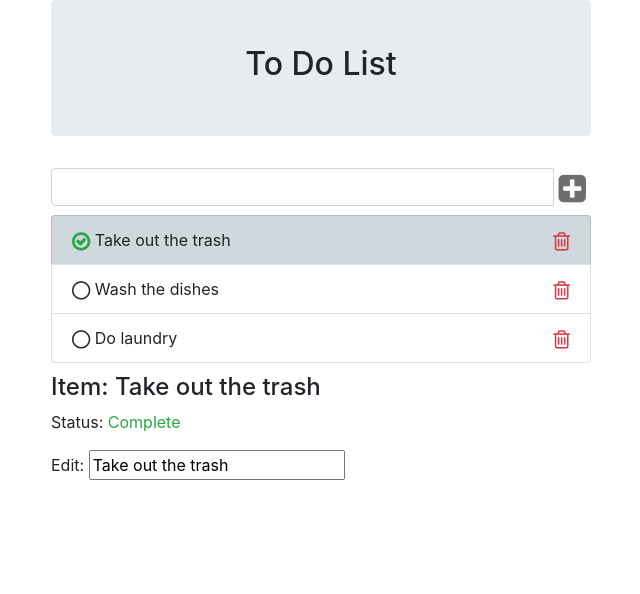
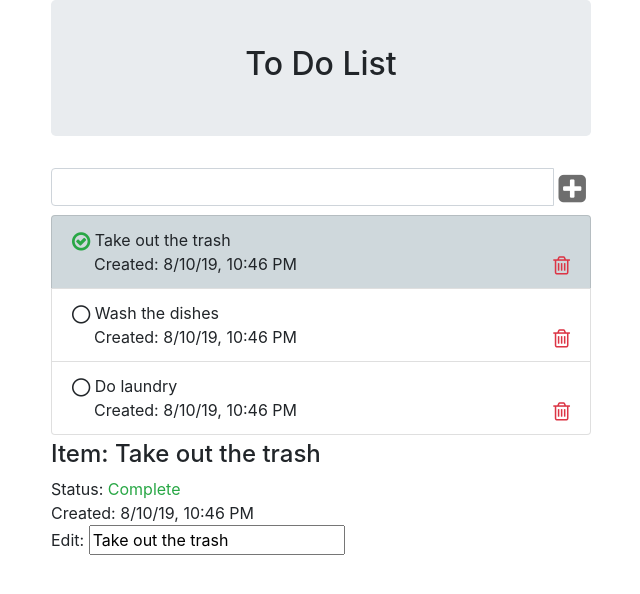
Before and after one commit to kevinlj246/todo-list, an Angular app in the folder todo-app/: page / in a window 1280 px wide. Both pictures are taken after a click on the element 400 px from the left and 240 px from the top of the page. Shown: the top 594 px of the page, without its empty margins (319-959 px from the left). Built offline with nearby package versions, Linux system fonts and the light colour scheme.

Commit message:
Added created date

```diff
--- a/todo-app/src/app/item/item.component.ts
+++ b/todo-app/src/app/item/item.component.ts
@@ -9,7 +9,8 @@ export class ItemComponent implements OnInit {
 
   constructor(
     public name: string,
-    public isToggled: boolean) { }
+    public isToggled: boolean,
+    public createdDate: number) { }
 
   ngOnInit() {
   }
--- a/todo-app/src/app/todo/todo.component.css
+++ b/todo-app/src/app/todo/todo.component.css
@@ -12,3 +12,6 @@
   .fa-plus-square {
       color: #6E6E6E
   }
+  .div {
+    margin:5px 0px;
+  }
--- a/todo-app/src/app/todo/todo.component.html
+++ b/todo-app/src/app/todo/todo.component.html
@@ -20,16 +20,19 @@
                 <i class="fa fa-lg" [ngClass]="item.isToggled?'fa-check-circle-o':'fa-circle-thin'"></i>
             </span>
             {{item.name}}
-            <span class="hover-cursor text-danger pull-right" (click)="deleteItem(item)">
-                <i class="fa fa-trash-o fa-lg"></i>
-            </span>
+            <div style="margin-left: 22px">Created: {{item.createdDate | date:'short'}}
+                <span class="hover-cursor text-danger pull-right" (click)="deleteItem(item)">
+                    <i class="fa fa-trash-o fa-lg"></i>
+                </span>
+            </div>
         </li>
     </ul>
-    <div style="margin:10px 0px" *ngIf="selectedItem">
+    <div style="margin:5px 0px" *ngIf="selectedItem">
         <h4>Item: {{selectedItem.name}}</h4>
             <ng-template *ngIf="selectedItem.isToggled; then done; else notDone"></ng-template>
-            <ng-template #done><p><span>Status: </span><span class="text-success">Complete</span></p></ng-template>
-            <ng-template #notDone><p><span>Status: </span><span class="text-danger">Incomplete</span></p></ng-template>
+            <ng-template #done><div><span>Status: </span><span class="text-success">Complete</span></div></ng-template>
+            <ng-template #notDone><div><span>Status: </span><span class="text-danger">Incomplete</span></div></ng-template>
+            <div>Created: {{selectedItem.createdDate | date:'short'}}</div>
             <div>
                 <label>Edit:
                 <input [(ngModel)]="selectedItem.name" placeholder="name"/>
--- a/todo-app/src/app/todo/todo.component.ts
+++ b/todo-app/src/app/todo/todo.component.ts
@@ -7,10 +7,11 @@ import { ItemComponent } from '../item/item.component';
   styleUrls: ['./todo.component.css']
 })
 export class TodoComponent implements OnInit {
+  today: number = Date.now();
   toDoList = [
-    new ItemComponent('Take out the trash', false),
-    new ItemComponent('Wash the dishes', false),
-    new ItemComponent('Do laundry', false)
+    new ItemComponent('Take out the trash', false, this.today),
+    new ItemComponent('Wash the dishes', false, this.today),
+    new ItemComponent('Do laundry', false, this.today)
   ];
   newItem = '';
   selectedItem: ItemComponent;
@@ -21,8 +22,9 @@ export class TodoComponent implements OnInit {
   }
 
   addItem(name: string){
+    let addedDate = Date.now();
     if(name){
-      let item = new ItemComponent(name, false);
+      let item = new ItemComponent(name, false, addedDate);
       this.toDoList.push(item);
     }
   }
```
